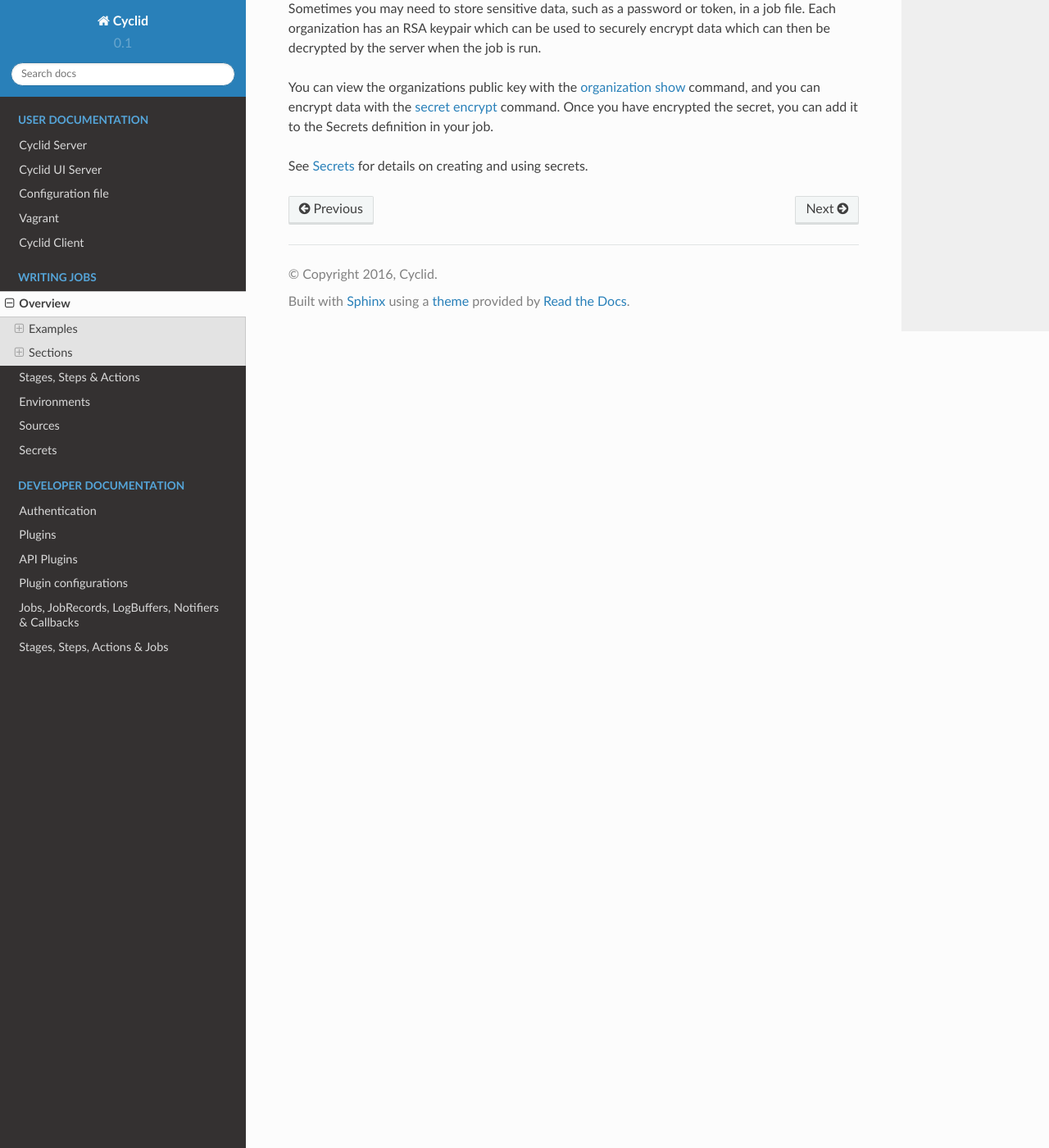
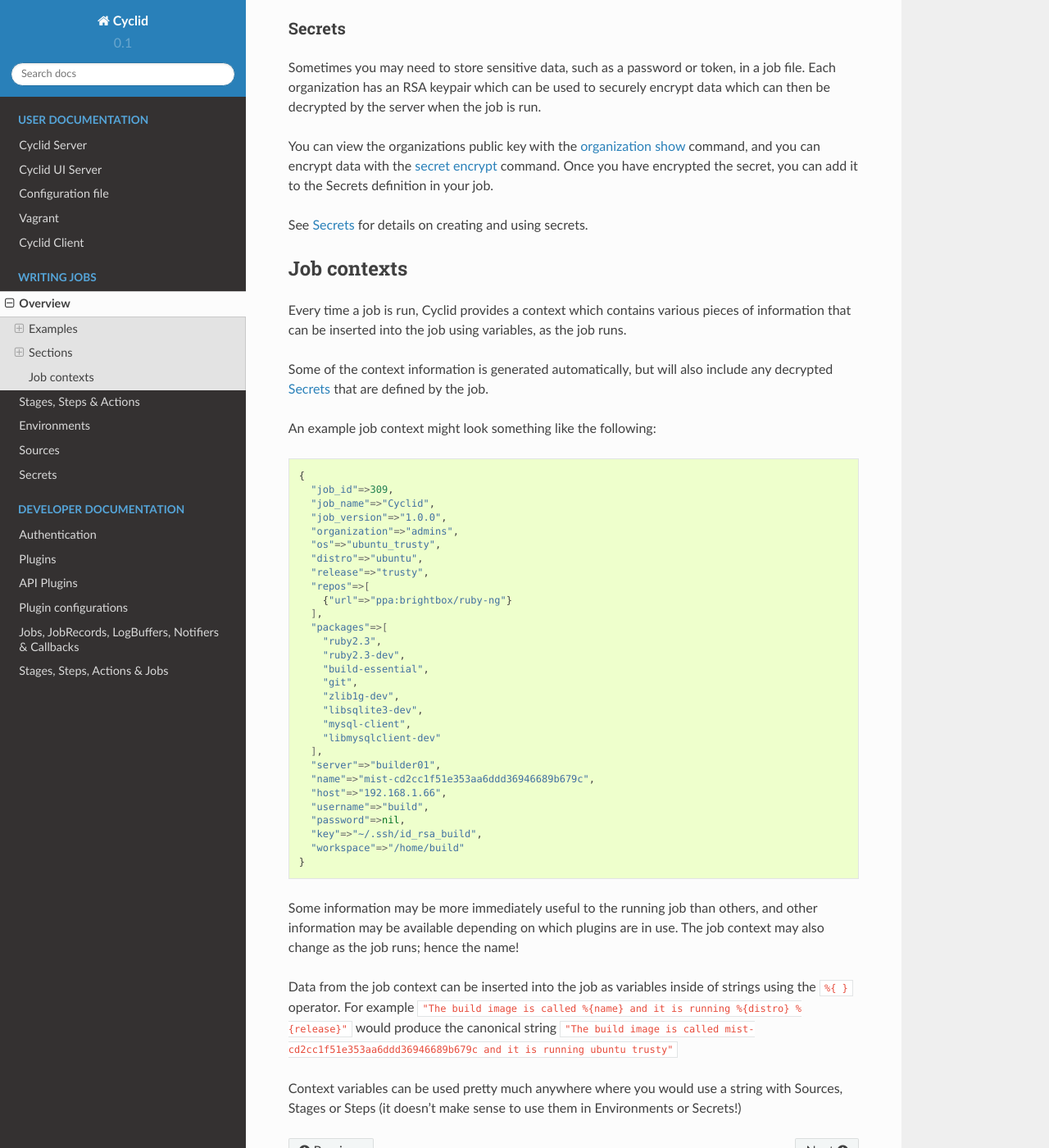
Before and after one commit to Cyclid/Cyclid-docs, a Sphinx documentation site: the page built from docs/jobs/overview.rst, in a window 1280 px wide and 1400 px high, scrolled down 4320 px. Shown: the whole window at 82% size. Built offline with Sphinx 7.4.7 and the Read the Docs theme 2.0.0, drawn with Linux system fonts in a browser that asks for light colours; some of the changed text lies outside the part shown.

Commit message:
Document job contexts

```diff
--- a/docs/jobs/overview.rst
+++ b/docs/jobs/overview.rst
@@ -7,13 +7,18 @@
 
 A Cyclid job defines:
 
-1. Some information about the :ref:`Job <metainfo>` itself, including the name & version.
-2. The :ref:`Environment` to use to run the job. This includes the operating system
-   type and version, and any extra packages to be installed.
+1. Some information about the :ref:`Job <metainfo>` itself, including the namei
+   & version.
+2. The :ref:`Environment` to use to run the job. This includes the operating
+   system type and version, and any extra packages to be installed.
 3. The :ref:`Stages` to run, and the order to run them.
 4. Any additional :ref:`Stages` that are specific to this job.
 5. Additional information such as :ref:`Sources` to be checked out or encrypted
    :ref:`Secrets` that can be used when running the job.
+
+Every time a job is run Cyclid provides a "context", which is information about
+the running job. The :ref:`job context <context>` data can be used in the job
+definition as variables.
 
 Normally the job file is placed in the root of your project, with the name
 ``.cyclid.json`` for JSON formatted jobs, or ``.cyclid.yml`` (``cyclid.yaml``)
@@ -261,3 +266,65 @@
 secret, you can add it to the Secrets definition in your job.
 
 See :ref:`Secrets <secrets-info>` for details on creating and using secrets.
+
+.. _context:
+
+************
+Job contexts
+************
+
+Every time a job is run, Cyclid provides a context which contains various
+pieces of information that can be inserted into the job using variables, as
+the job runs.
+
+Some of the context information is generated automatically, but will also
+include any decrypted :ref:`Secrets` that are defined by the job.
+
+An example job context might look something like the following:
+
+.. highlight:: ruby
+.. code:: ruby
+
+  {
+    "job_id"=>309,
+    "job_name"=>"Cyclid",
+    "job_version"=>"1.0.0",
+    "organization"=>"admins",
+    "os"=>"ubuntu_trusty",
+    "distro"=>"ubuntu",
+    "release"=>"trusty",
+    "repos"=>[
+      {"url"=>"ppa:brightbox/ruby-ng"}
+    ],
+    "packages"=>[
+      "ruby2.3",
+      "ruby2.3-dev",
+      "build-essential",
+      "git",
+      "zlib1g-dev",
+      "libsqlite3-dev",
+      "mysql-client",
+      "libmysqlclient-dev"
+    ],
+    "server"=>"builder01",
+    "name"=>"mist-cd2cc1f51e353aa6ddd36946689b679c",
+    "host"=>"192.168.1.66",
+    "username"=>"build",
+    "password"=>nil,
+    "key"=>"~/.ssh/id_rsa_build",
+    "workspace"=>"/home/build"
+  }
+
+Some information may be more immediately useful to the running job than
+others, and other information may be available depending on which plugins are
+in use. The job context may also change as the job runs; hence the name!
+
+Data from the job context can be inserted into the job as variables inside of
+strings using the ``%{ }`` operator. For example ``"The build image is called
+%{name} and it is running %{distro} %{release}"`` would produce the canonical
+string ``"The build image is called mist-cd2cc1f51e353aa6ddd36946689b679c and
+it is running ubuntu trusty"``
+
+Context variables can be used pretty much anywhere where you would use a
+string with Sources, Stages or Steps (it doesn't make sense to use them in
+Environments or Secrets!)
```
